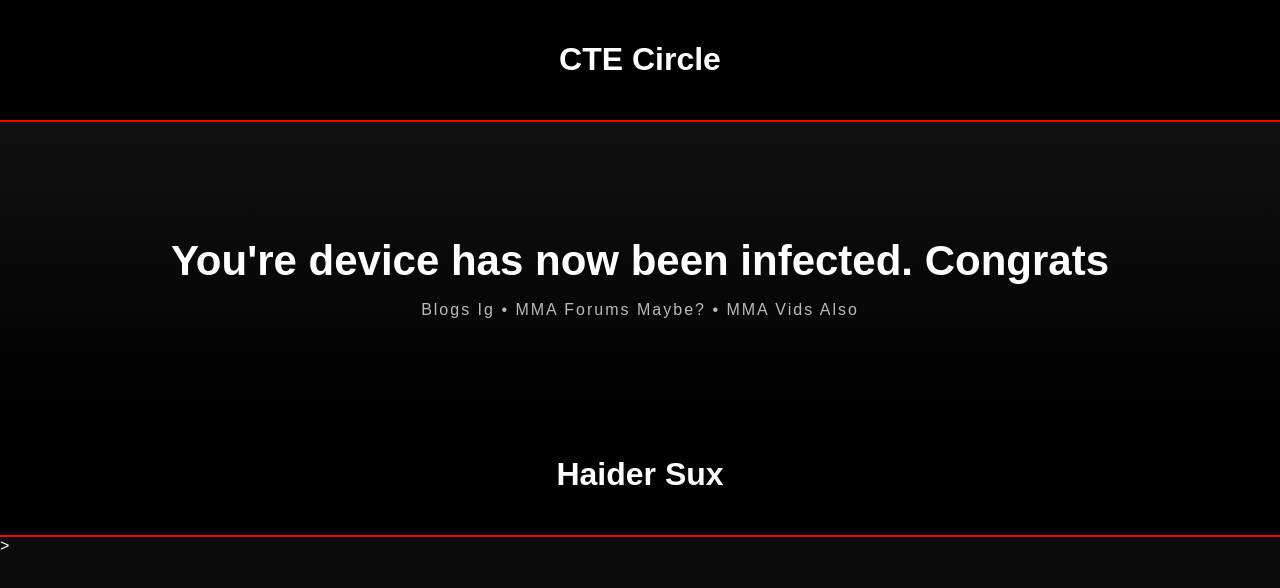
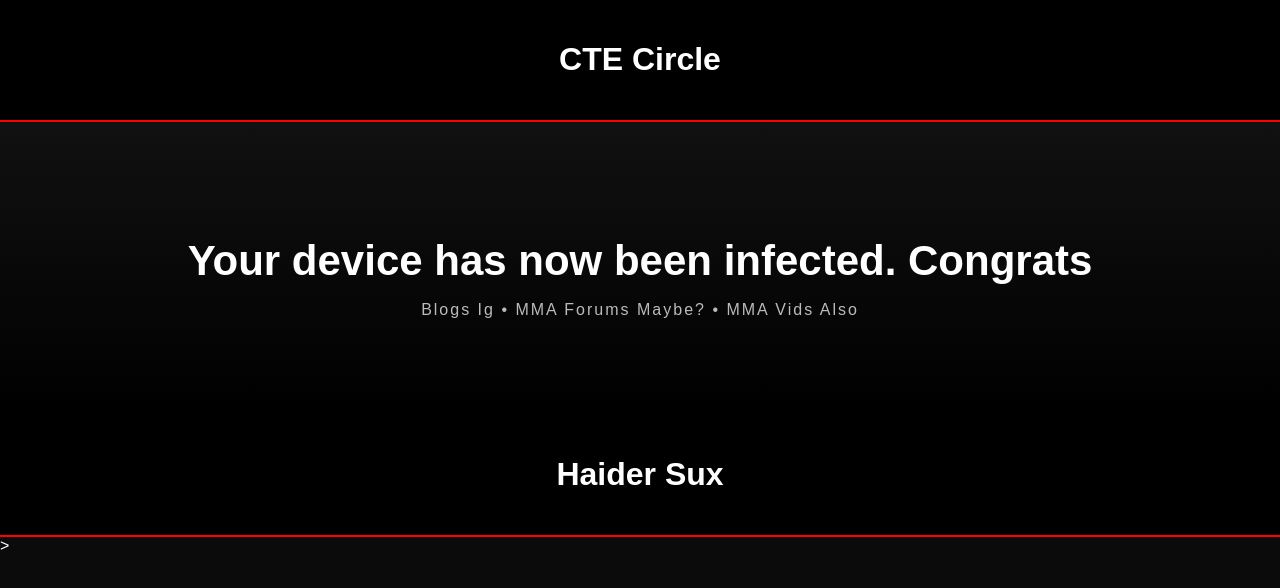
Before and after one commit to CTEBRO/ctecircle, a plain HTML site: page index.html in a window 1280 px wide. Drawn offline with Linux system fonts and the light colour scheme.

Commit message:
Update index.html

```diff
--- a/index.html
+++ b/index.html
@@ -11,7 +11,7 @@
   </header>
 
   <section class="hero">
-    <h2>You're device has now been infected. Congrats</h2>
+    <h2>Your device has now been infected. Congrats</h2>
     <p>Blogs Ig • MMA Forums Maybe? • MMA Vids Also</p>
   </section>
 
```
